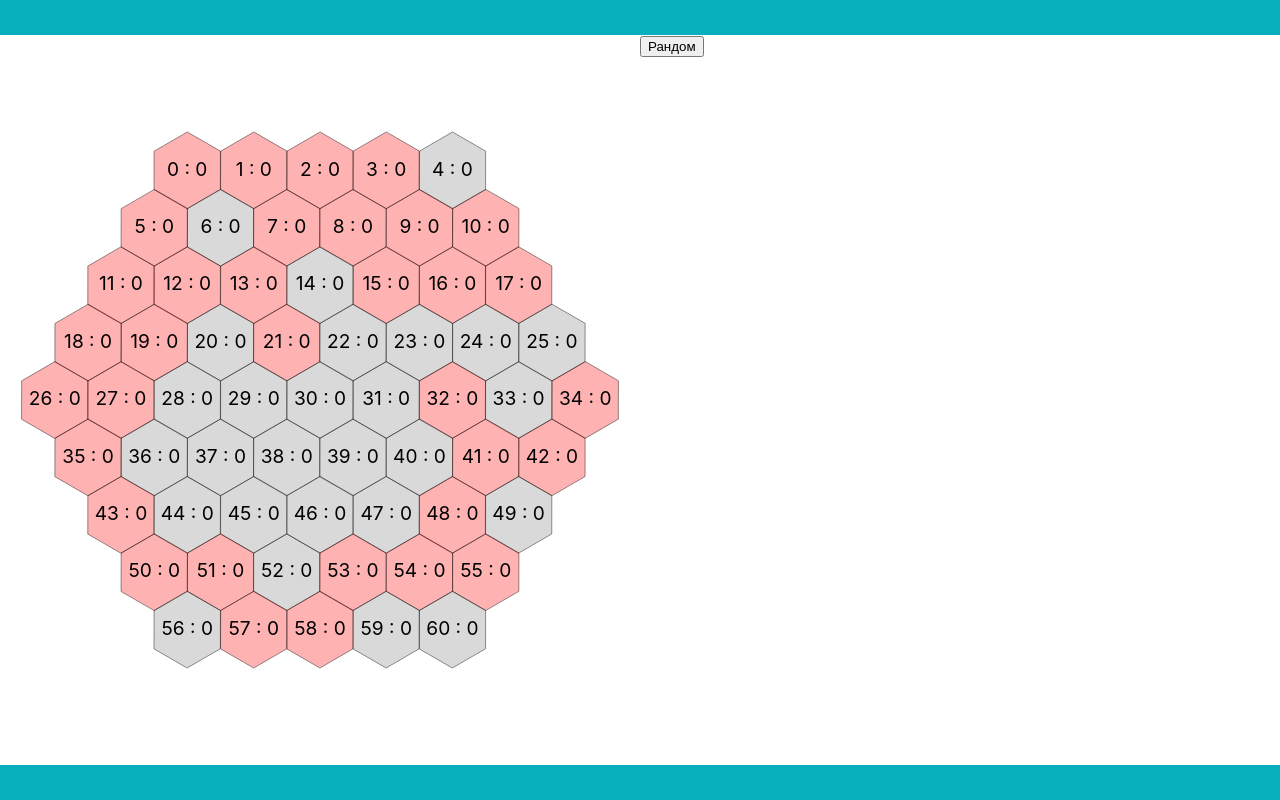
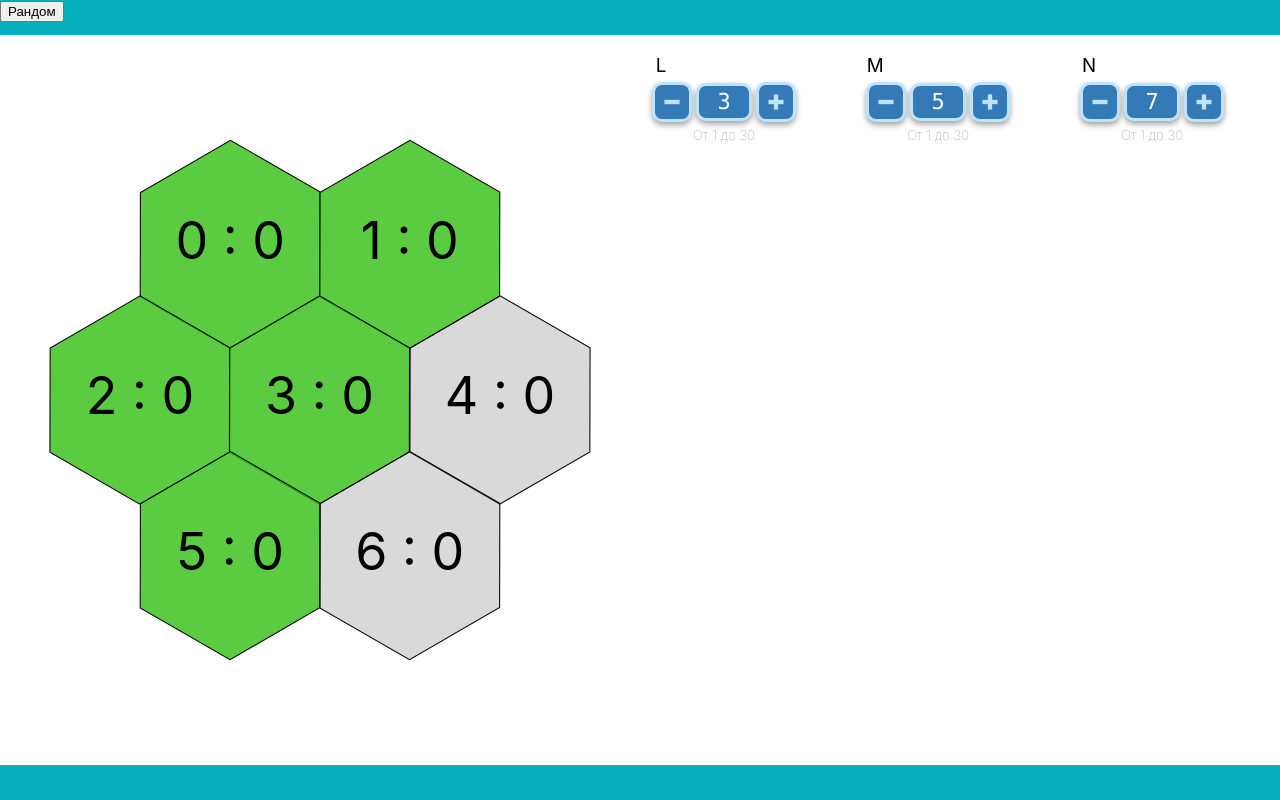
Before and after one commit to WebFilin/HexagonGrid, a React (Create React App) app: page / in a window 1280 px wide. Built offline with nearby package versions, Linux system fonts and the light colour scheme.

Commit message:
Написан ввод размера сторон через инпут

```diff
--- a/src/App/App.js
+++ b/src/App/App.js
@@ -6,15 +6,18 @@ import GetHexGroup from "../Components/GetHexGroup/GetHexGroup";
 import Domain from "../Components/Domain/Domain";
 import RandomDomains from "../Components/RandomDomains/RandomDomains";
 import BtnRandom from "../Components/Buttons/BtnRandom/BtnRandom";
+import SetHexSideSize from "../Components/HexSideSize/SetHrexSideSize";
 
 function App() {
   return (
     <div className={style.wrapper}>
-      <header className={style.header}></header>
+      <header className={style.header}>
+        <BtnRandom />
+      </header>
 
       <main className={style.body}>
         <DrowSvgArea />
-        <BtnRandom />
+        <SetHexSideSize />
       </main>
 
       <footer className={style.footer} />
--- a/src/Components/Domain/Domain.jsx
+++ b/src/Components/Domain/Domain.jsx
@@ -25,7 +25,7 @@ const Domain = observer(() => {
       // Структура одной группы в стеке доменов
       const objDomain = {
         idDomain: colorGroup,
-        hexs: [hexID],
+        hexsID: [hexID],
         groupCord: [...nodeID],
       };
 
@@ -50,6 +50,9 @@ const Domain = observer(() => {
       // Удаляем элемент из группы при повторном клике
       function removeHex() {
         mainDomains.forEach((elem, index) => {
+          hex.style = null;
+          hex.style.fillOpacity = 0.3;
+
           const hexInNode = elem.groupCord.includes(hexID);
 
           if (hexInNode) {
@@ -57,11 +60,10 @@ const Domain = observer(() => {
               return id === hexID;
             });
 
-            const indexArrHexId = elem.hexId.findIndex((id) => {
+            const indexArrHexId = elem.hexsID.findIndex((id) => {
               return id === hexID;
             });
-            hex.style = null;
-            hex.style.fillOpacity = 0.3;
+
             hexCordinate.removeHexFromDomain(
               index,
               indexArrCord,
--- /dev/null
+++ b/src/Components/HexSideSize/InputSizeSide/InputSizeSide.jsx
@@ -0,0 +1,69 @@
+import React, { useCallback } from "react";
+import style from "./InputSizeSide.module.scss";
+
+function InputSizeSide({ title, value, onChange }) {
+  const [valueInput, setValueInput] = React.useState(value);
+
+  function inputHandler(ev) {
+    const input = Number(ev.target.value);
+    if (input >= 0 && input <= 30) {
+      setValueInput(input);
+    } else {
+      alert("Вне диапазона");
+    }
+  }
+
+  const increment = () => {
+    if (valueInput > 0 && valueInput < 30) {
+      return setValueInput((currentValue) => currentValue + 1);
+    } else {
+      return alert("Вне диапазона");
+    }
+  };
+
+  const decrement = () => {
+    if (valueInput > 0 && valueInput < 30) {
+      return setValueInput((currentValue) => currentValue - 1);
+    } else {
+      return alert("Вне диапазона");
+    }
+  };
+
+  React.useEffect(() => {
+    onChange(valueInput);
+  }, [valueInput, onChange]);
+
+  return (
+    <div className={style.wrapper}>
+      <h3 className={style.title}>{title}</h3>
+      <div className={style.body}>
+        <button className={style.bt_minus} onClick={decrement}>
+          <svg viewBox="0 0 24 24">
+            <line x1="5" y1="12" x2="19" y2="12"></line>
+          </svg>
+        </button>
+        <input
+          className={style.quantity}
+          type="text"
+          //  placeholder={value}
+          value={valueInput}
+          onChange={(ev) => {
+            inputHandler(ev);
+          }}
+          onClick={() => {
+            // setValueInput(0);
+          }}
+        />
+        <button className={style.bt_plus} onClick={increment}>
+          <svg viewBox="0 0 24 24">
+            <line x1="12" y1="5" x2="12" y2="19"></line>
+            <line x1="5" y1="12" x2="19" y2="12"></line>
+          </svg>
+        </button>
+      </div>
+      <h5 className={style.text}>От 1 до 30</h5>
+    </div>
+  );
+}
+
+export default InputSizeSide;
--- /dev/null
+++ b/src/Components/HexSideSize/InputSizeSide/InputSizeSide.module.scss
@@ -0,0 +1,73 @@
+%body-styles {
+  color: #bfe2ff;
+  height: 40px;
+  width: 40px;
+  padding: 0;
+  margin: 10px 2px;
+  border-radius: 10px;
+  border: 3px solid #bfe2ff;
+  background: #337ab7;
+  cursor: pointer;
+  outline: 0;
+  box-shadow: 0 2px 5px rgba(0, 0, 0, 0.2), 0 4px 6px rgba(0, 0, 0, 0.2);
+}
+
+%svg-styles {
+  stroke: #bfe2ff;
+  stroke-width: 4;
+  transition: 0.5s;
+  margin: 4px;
+  &:hover {
+    stroke: #fff;
+  }
+}
+
+.wrapper {
+  display: flex;
+  flex-direction: column;
+  justify-content: center;
+  align-items: center;
+}
+
+.body {
+  box-sizing: border-box;
+  display: flex;
+  justify-content: center;
+  align-items: center;
+}
+
+.text {
+  margin-top: -5px;
+  color: grey;
+  font-weight: lighter;
+}
+
+.title {
+  font-weight: normal;
+  margin-left: -85%;
+  margin-bottom: -5px;
+}
+
+.bt_minus {
+  @extend %body-styles;
+  svg {
+    @extend %svg-styles;
+  }
+}
+
+.quantity {
+  width: 50px;
+  height: 32px;
+  text-align: center;
+  font-size: 22px;
+  color: #fff;
+  font-family: Menlo, Monaco, Consolas, "Courier New", monospace;
+  @extend %body-styles;
+}
+
+.bt_plus {
+  @extend %body-styles;
+  svg {
+    @extend %svg-styles;
+  }
+}
--- /dev/null
+++ b/src/Components/HexSideSize/SetHrexSideSize.jsx
@@ -0,0 +1,39 @@
+import React from "react";
+import style from "./setHexSizeSide.module.scss";
+import InputSizeSide from "./InputSizeSide/InputSizeSide";
+
+function SetHexSideSize() {
+  const [valueL, setValueL] = React.useState(3);
+  const [valueM, setValueM] = React.useState(5);
+  const [valueN, setValueN] = React.useState(7);
+
+  const handlerValueL = (value) => {
+    setValueL(value);
+  };
+
+  const handlerValueM = (value) => {
+    setValueM(value);
+  };
+
+  const handlerValueN = (value) => {
+    setValueN(value);
+  };
+
+  let sideOfset = {
+    L: valueL,
+    M: valueM,
+    N: valueN,
+  };
+
+  console.log(sideOfset);
+
+  return (
+    <div className={style.wrapper}>
+      <InputSizeSide title="L" value={valueL} onChange={handlerValueL} />
+      <InputSizeSide title="M" value={valueM} onChange={handlerValueM} />
+      <InputSizeSide title="N" value={valueN} onChange={handlerValueN} />
+    </div>
+  );
+}
+
+export default SetHexSideSize;
--- /dev/null
+++ b/src/Components/HexSideSize/setHexSizeSide.module.scss
@@ -0,0 +1,8 @@
+.wrapper {
+  padding: 0px 10px;
+  width: 45vw;
+
+  display: flex;
+  justify-content: space-between;
+  align-items: center;
+}
--- a/src/Components/MainHexagons/MainHexagons.jsx
+++ b/src/Components/MainHexagons/MainHexagons.jsx
@@ -4,14 +4,14 @@ import hexCordinate from "../../state/hexCordinate";
 
 function MainHexagons() {
   // !Переменные размера области гексагонов - передать пропсами ограничение до 30
-  let L = 5;
-  let M = 5;
-  let N = 5;
-  const sideOfset = 100;
+  let L = 2;
+  let M = 2;
+  let N = 2;
 
   React.useMemo(() => {
     //кординаты и линии расположения хексов
     const hexesPositions = [];
+    const sideOfset = 100;
 
     //  Стороны хекс контейнера
     const axisQ = L - 1;
@@ -52,7 +52,7 @@ function MainHexagons() {
     }
 
     hexCordinate.getArrCoordinates(hexesPositions);
-  }, [L, M, N, sideOfset]);
+  }, [L, M, N]);
 
   return <></>;
 }
--- a/src/Components/RandomDomains/RandomDomains.jsx
+++ b/src/Components/RandomDomains/RandomDomains.jsx
@@ -42,20 +42,21 @@ const RandomDomains = observer(() => {
       nodeCord.push(peak);
     });
 
-    console.log(nodeCord);
+    //  console.log(nodeCord);
   }, [arrElem, nodeCord]);
 
   React.useEffect(() => {
+    arrElem.forEach((el) => {
+      el.style.fill = "red";
+    });
+
     let domainsArr = [];
 
     arrElem.forEach((hex, index) => {
-      // ! Времянка
-      hex.style.fill = "red";
-
       const colorGroup = hexCordinate.randomColor();
       const hexID = Number(hex.id);
       const nodeID = nodeCord[index].group;
-      // const intersectIndex = intesect(hexID);
+      const intersectIndex = intesect(hexID);
 
       // console.log(hexID);
       // console.log("Индекс пересечения " + intersectIndex);
@@ -67,41 +68,41 @@ const RandomDomains = observer(() => {
         groupCord: [...nodeID],
       };
 
-      // if (intersectIndex !== -1) {
-      //   addSubDomain(hex, nodeID, intersectIndex, hexID);
-      // } else {
-      //   createDomen(objDomain);
-      // }
-      //  });
+      if (intersectIndex !== -1) {
+        addSubDomain(hex, nodeID, intersectIndex, hexID);
+      } else {
+        createDomen(objDomain);
+      }
+    });
 
-      //  Ищем пересечения в узлах, возврашаем индекс домена в общем стейте
-      //  function intesect(hexID) {
-      //    return domainsArr.findIndex((domain) => {
-      //      return domain.groupCord.includes(hexID);
-      //    });
-      //  }
+    //  Ищем пересечения в узлах, возврашаем индекс домена в общем стейте
+    function intesect(hexID) {
+      return domainsArr.findIndex((domain) => {
+        return domain.groupCord.includes(hexID);
+      });
+    }
 
-      //  Создаем новый домен
-      //  function createDomen(objDomain) {
-      //    domainsArr.push(objDomain);
-      //  }
+    //  Создаем новый домен
+    function createDomen(objDomain) {
+      domainsArr.push(objDomain);
+    }
 
-      //  Создаем субдомен
-      //  function addSubDomain(hex, nodeID, index, hexID) {
-      //    const colorDomain = domainsArr[index].idDomain;
-      //    const oldState = domainsArr[index].groupCord;
+    //  Создаем субдомен
+    function addSubDomain(hex, nodeID, index, hexID) {
+      const colorDomain = domainsArr[index].idDomain;
+      const oldState = domainsArr[index].groupCord;
 
-      //    domainsArr[index].groupCord = [...new Set([...oldState, ...nodeID])];
-      //    domainsArr[index].hexs.push(hex);
-      //    domainsArr[index].id.push(hexID);
+      domainsArr[index].groupCord = [...new Set([...oldState, ...nodeID])];
+      domainsArr[index].hexs.push(hex);
+      domainsArr[index].id.push(hexID);
 
-      //    domainsArr[index].hexs.forEach((elem) => {
-      //      elem.style.fill = colorDomain;
-      //      elem.style.fillOpacity = 0.8;
-    });
-    //  }
+      domainsArr[index].hexs.forEach((elem) => {
+        elem.style.fill = colorDomain;
+        elem.style.fillOpacity = 0.8;
+      });
+    }
 
-    //  console.log(domainsArr);
+    //   console.log(domainsArr);
   }, [arrElem, nodeCord]);
 
   return <div></div>;
--- a/src/state/hexCordinate.js
+++ b/src/state/hexCordinate.js
@@ -7,10 +7,13 @@ class hexCordinate {
   arrDomains = [];
   svgArea = [];
   isRandom = false;
+  hexSideSize = {};
 
   constructor() {
     makeAutoObservable(this);
   }
+
+  getHexSideSize() {}
 
   //   Массив коррдинат хексов
   getArrCoordinates(arrCord) {
@@ -38,7 +41,7 @@ class hexCordinate {
   //   Добавляем ID состоявляющие домен, сортируем на уникальность
   addSubDomain(nodeId, index, hexID) {
     const oldState = this.arrDomains[index].groupCord;
-    this.arrDomains[index].hexs.push(hexID);
+    this.arrDomains[index].hexsID.push(hexID);
     this.arrDomains[index].groupCord = [...new Set([...oldState, ...nodeId])];
   }
 
@@ -50,7 +53,7 @@ class hexCordinate {
   }
 
   removeHexFromDomain(index, indexArrCord, indexArrHexId) {
-    this.arrDomains[index].hexs.splice(indexArrHexId, 1);
+    this.arrDomains[index].hexsID.splice(indexArrHexId, 1);
     this.arrDomains[index].groupCord.splice(indexArrCord, 1);
   }
 
```
